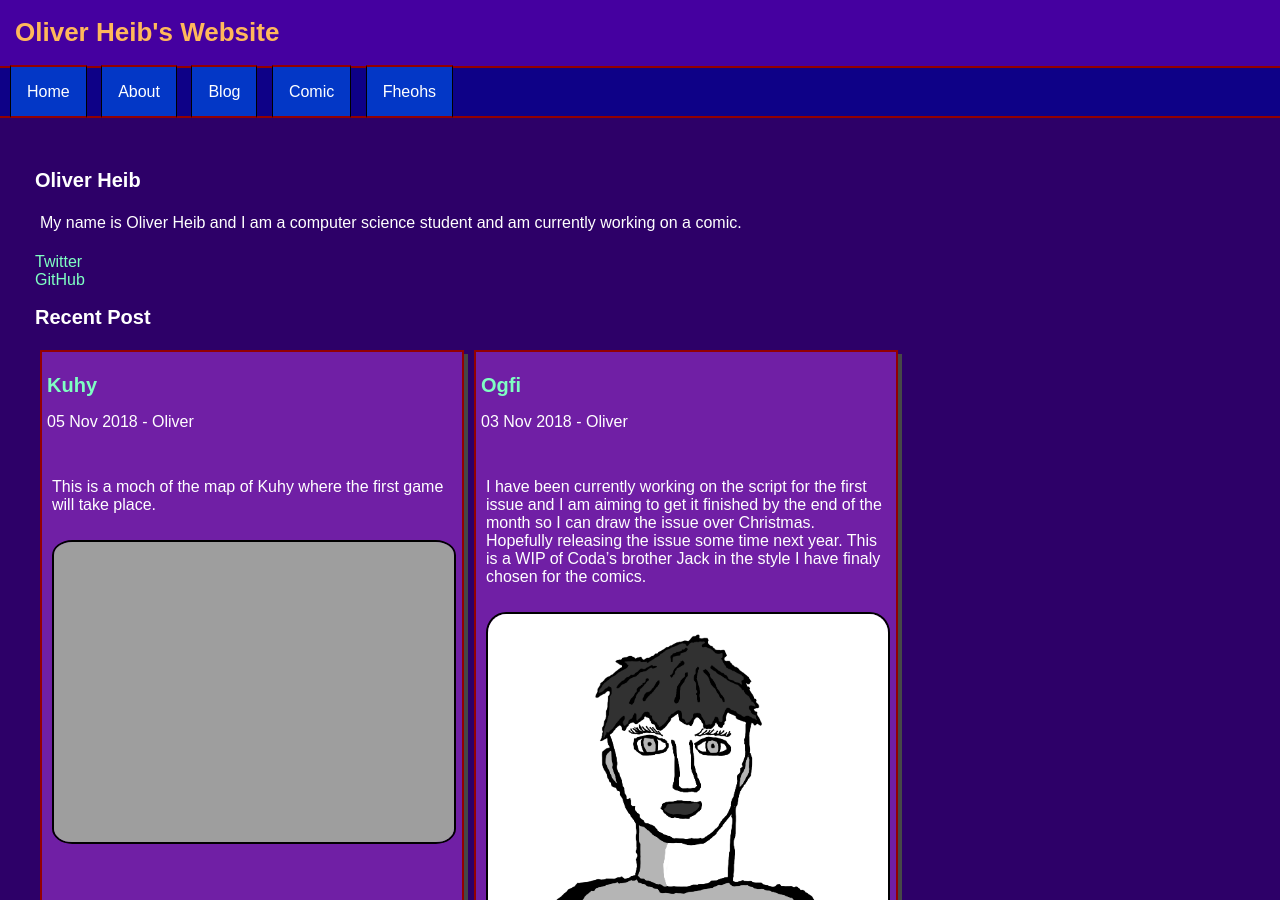
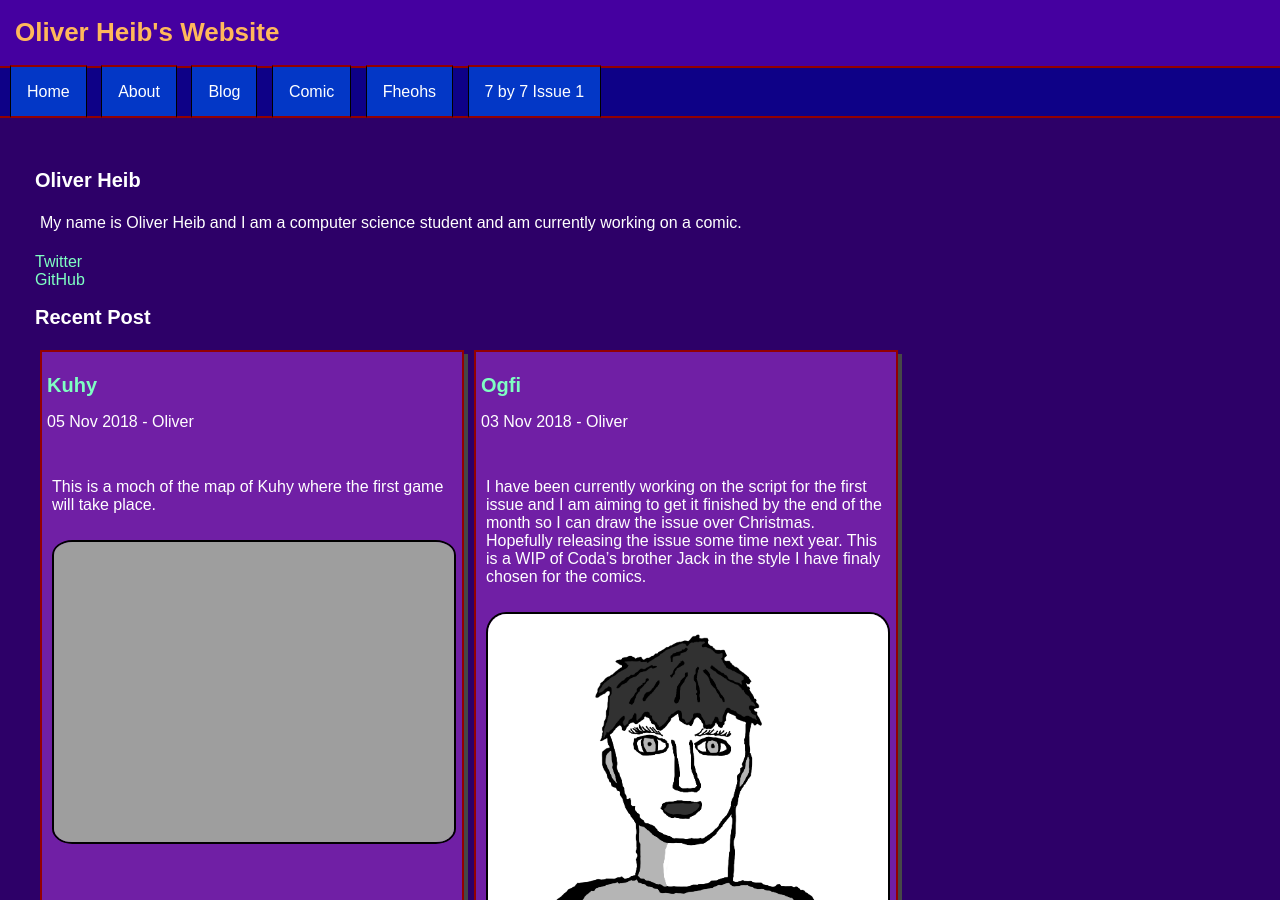
Before and after one commit to OliverHeib/E-PortfolioInJekyll, a Jekyll site: the page built from index.html, in a window 1280 px wide and 900 px high. Built offline with Jekyll 4.4.1, drawn with Linux system fonts in a browser that asks for light colours; comment, search, counter and statistics services are not loaded.

Commit message:
Update navigation.yml

```diff
--- a/_data/navigation.yml
+++ b/_data/navigation.yml
@@ -8,3 +8,5 @@
   link: /E-PortfolioInJekyll/comic
 - name: Fheohs
   link: /E-PortfolioInJekyll/fheohs
+- name: 7 by 7 Issue 1
+  link: /E-PortfolioInJekyll/comic/issue1
```
